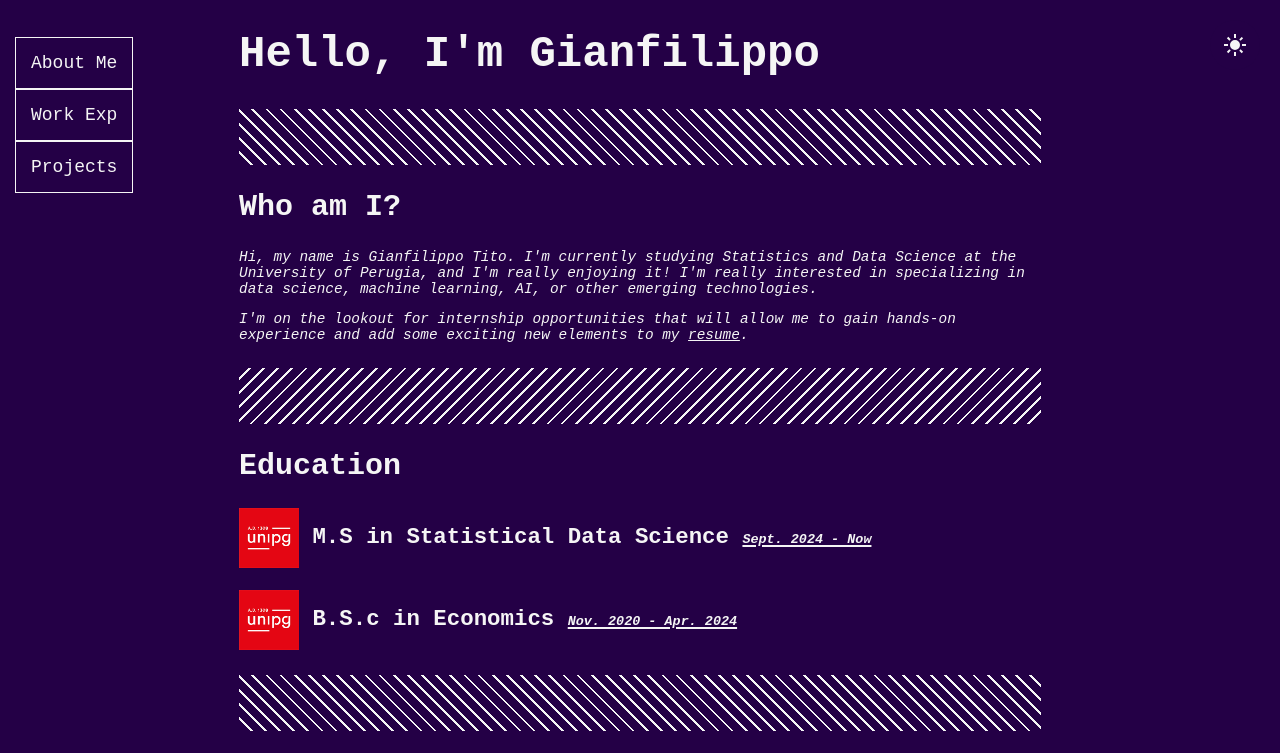
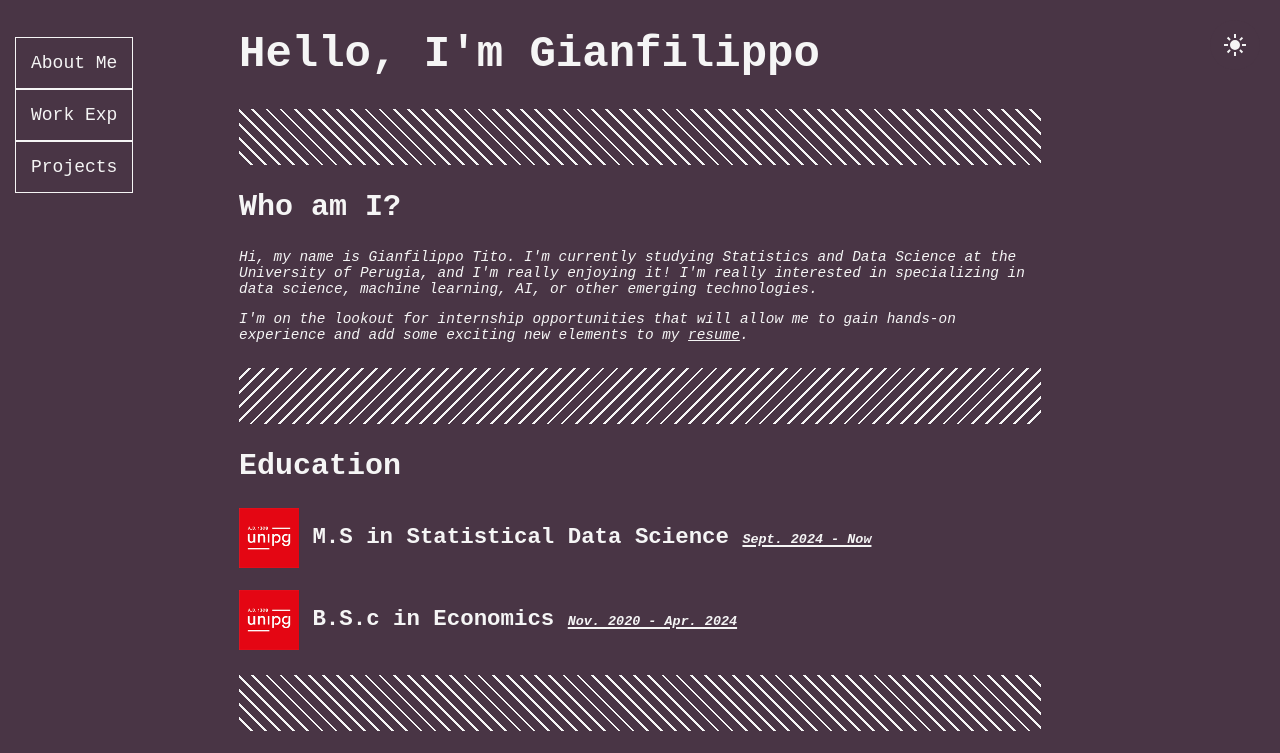
Before and after one commit to Titolise/WebSite, a plain HTML site: page index.html in a window 1280 px wide. Both pictures are taken after a click on the button 1235 px from the left and 45 px from the top of the page. Shown: the top 753 px of the page. Drawn offline with Linux system fonts and the light colour scheme.

Commit message:
Update CSS files
Change the darkmode color

```diff
--- a/blog/blog.css
+++ b/blog/blog.css
@@ -8,8 +8,8 @@
 }
 
 .darkmode{
-    --base-color: #240046;
-    --base-variant: #240046;
+    --base-color: #493545;
+    --base-variant: #493545;
     --text-color: #F5F5F5;
     --primary-color:#F5F5F5;
 }
--- a/css/style.css
+++ b/css/style.css
@@ -14,8 +14,8 @@ html{
 }
 
 .darkmode{
-    --base-color: #240046;
-    --base-variant: #240046;
+    --base-color: #493545;
+    --base-variant: #493545;
     --text-color: #F5F5F5;
     --primary-color:#F5F5F5;
     --text-proj:#240046;
--- a/css/style_blog.css
+++ b/css/style_blog.css
@@ -8,8 +8,8 @@
 }
 
 .darkmode{
-    --base-color: #240046;
-    --base-variant: #240046;
+    --base-color: #493545;
+    --base-variant: #493545;
     --text-color: #F5F5F5;
     --primary-color:#F5F5F5;
 }
```
